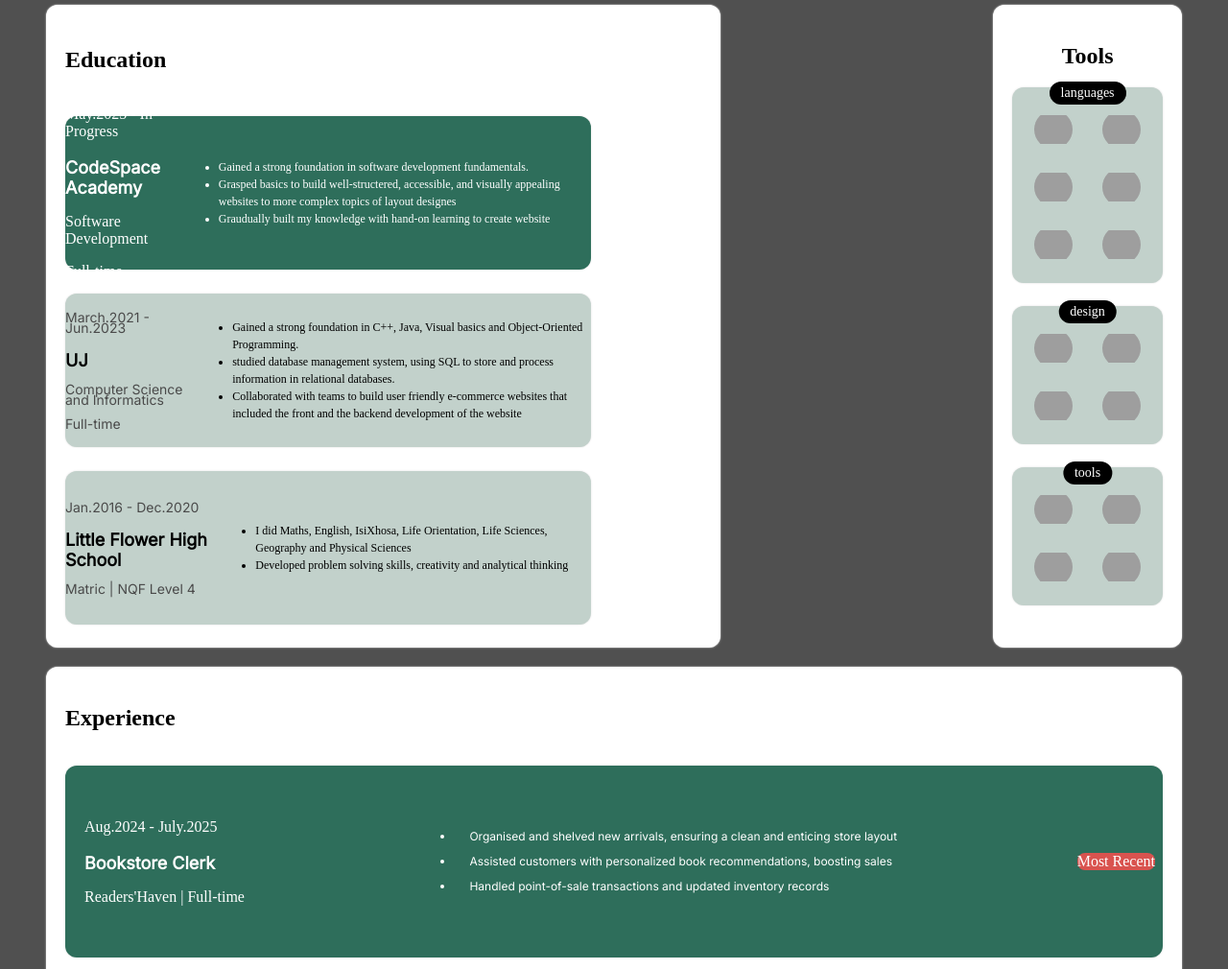
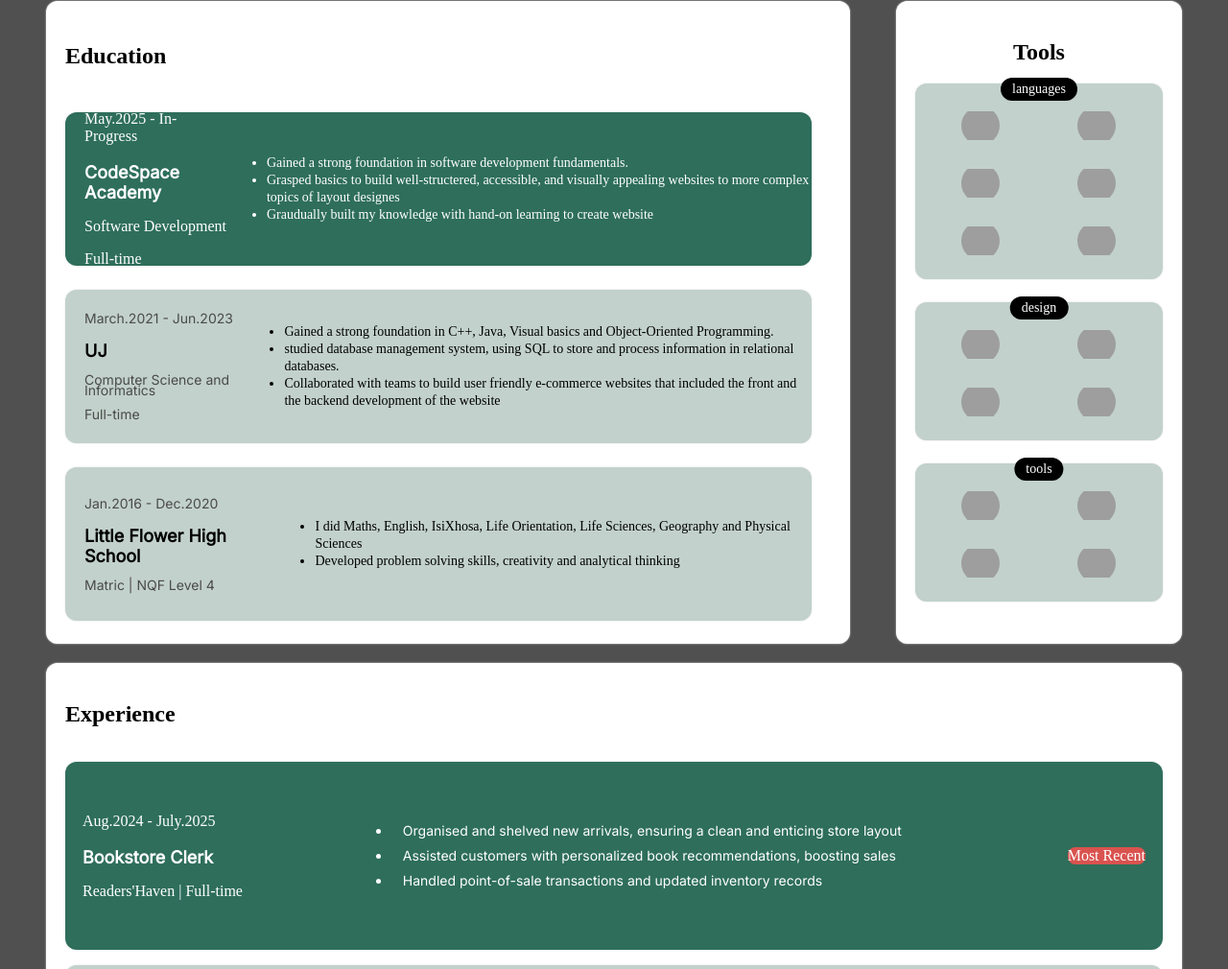
Before and after one commit to PhilaMkhungeki/PHIMKH25478_FTO2505_A_PhilaMkhungeki_SDF_Portfolio_Piece, a plain HTML site: page index.html in a window 1280 px wide. Shown: the part 1170-2180 px from the top of the page at 96% size. Drawn offline with Linux system fonts and the light colour scheme; grey boxes are pictures that could not be loaded.

Commit message:
Update the portfolio styling

```diff
--- a/index.html
+++ b/index.html
@@ -282,13 +282,13 @@
     <!--Footer-->
     <footer>
         <h3>Thank you for getting to the end! Please do reach out.</h3>
-        <a href="mailto:qlpmkhungeko899gmail.com">qlpmkhungeko899gmail.com</a>
+        <a href="mailto:qlpmkhungeko899@gmail.com">qlpmkhungeko899@gmail.com</a>
         <span>|</span>
         <a href="tel:+27 784372870">0784372870</a>
         <span>|</span>
-        <a href="#">LinkedIN link</a>
+        <a href="www.linkedin.com/in/phila-mkhungeki-b56355374">Linkedin link</a>
         <span>|</span>
-        <a href="https://github.com/PhilaMkhungeki">GitHub Link</a>
+        <a href="https://github.com/PhilaMkhungeki">GitHub link</a>
     </footer>
 </body>
 </html>
--- a/style.css
+++ b/style.css
@@ -9,8 +9,8 @@ header {
 }
 
 img {
-    width: 144px;
-    height: 144px;
+    width: 210px;
+    height: 220px;
     border-radius: 24px;
     aspect-ratio: 1 / 1;
 }
@@ -31,7 +31,7 @@ h1 {
     font-family: 'Inter', sans-serif;
     color: #4A4A4A;
     line-height: 24px;
-    max-width: 520px;
+    max-width: 94%;
 }
 
 .profile-section {
@@ -39,7 +39,7 @@ h1 {
     border-radius: 12px;
     padding: 24px;
     box-shadow: 0 0 3px #DADADA;
-    width: 82%;
+    width: 75%;
     padding-left: 40px;
 }
 /*Proficiency section styling*/
@@ -209,16 +209,15 @@ h1 {
 
 /*Education section*/
 .education-card {
-    width: 540px;
+    width: 95%;
     height: 160px;
     border-radius: 12px;
     box-shadow: 0 0 2px #DADADA;
     background-color:  #c2d1cb;
     color: #000000;
     display: flex;
-    padding-right: 8px;
+    padding-left: 20px;
     align-items: center;
-    justify-content: center;
 }
 
 .current {
@@ -254,17 +253,17 @@ h1 {
     display: grid;
     gap: 1rem;
     align-items: center;
-    width: 60%;
+    width: 70%;
 }
 
 .education-card li {
-    font-size: 12px;
+    font-size: 14px;
     line-height: 18px;
 }
 
 .education-tools {
     display: flex;
-    gap: 284px;
+    gap: 3rem;
     margin-top: 20px;
 }
 
@@ -275,7 +274,7 @@ h1 {
     border-radius: 12px;
     box-shadow: 0 0 2px #DADADA;
     text-align: center;
-    width: 168px;
+    width: 268px;
 }
 
 .tools-container {
@@ -331,8 +330,7 @@ h1 {
     background-color:  #c2d1cb;
     color: #000000;
     display: flex;
-    padding: 20px;
-    padding-right: 8px;
+    padding: 18px;
     align-items: center;
     justify-content: space-between;
 }
@@ -354,12 +352,12 @@ h1 {
 }
 
 .experience-card li {
-    font-size: 12px;
+    font-size: 14px;
     line-height: 18px;
-    padding-right: 8px;
+    padding-right: 58px;
     font-family: 'Inter', sans-serif;
     margin-bottom: 8px;
-    padding-left: 15px;
+    padding-left: 12px;
 }
 
 .recent {
```
